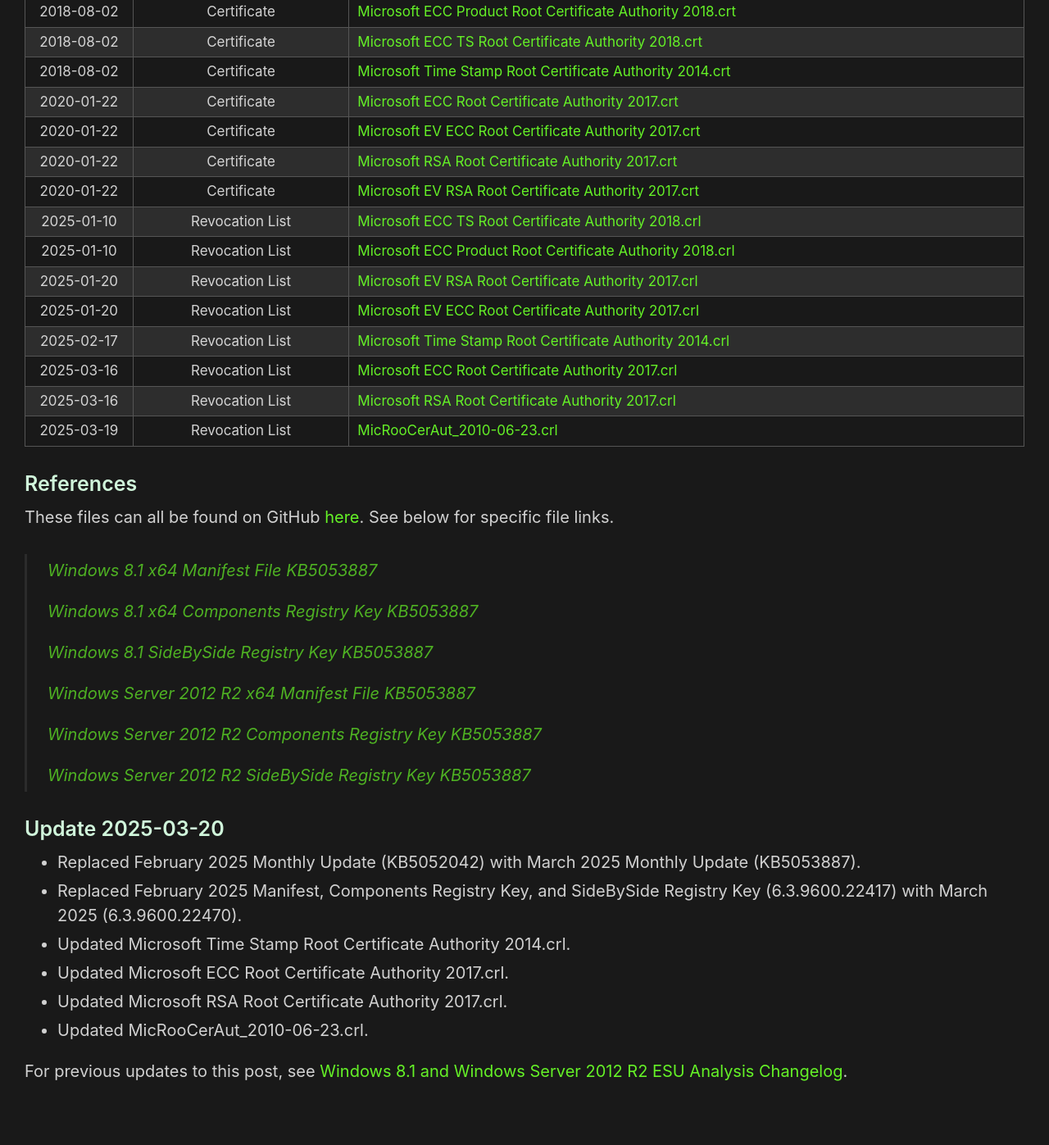
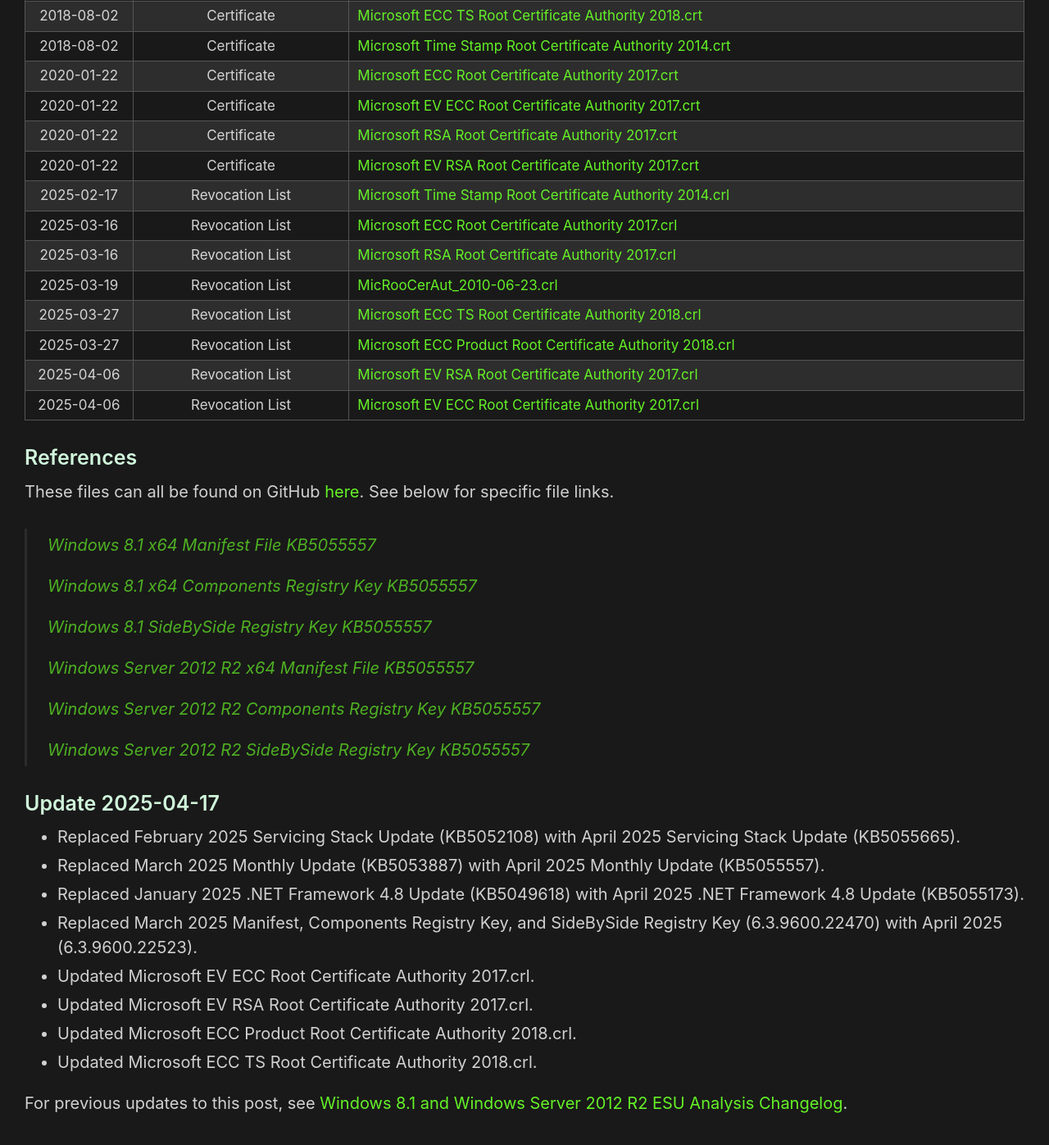
Before and after one commit to HackAndPwn/HackAndPwn.github.io, a Jekyll site: the page built from _posts/2024-01-21-windows-8.1-and-2012-r2-esu-analysis.md, in a window 1280 px wide and 1400 px high, scrolled down 3164 px. Shown: the top 1397 px of the window at 82% size. Built offline with Jekyll 4.4.1, drawn with Linux system fonts in a browser that asks for light colours; some of the changed text lies outside the part shown.

Commit message:
april 2025 updates

```diff
--- a/_posts/2024-01-21-windows-8.1-and-2012-r2-esu-analysis.md
+++ b/_posts/2024-01-21-windows-8.1-and-2012-r2-esu-analysis.md
@@ -2,7 +2,7 @@
 layout: post
 title: Windows 8.1 and Windows Server 2012 R2 ESU Analysis
 original_date: 2024-01-21
-date: 2025-03-20
+date: 2025-04-17
 ---
 
 The original Windows 7 ESU Analysis can be found [here](https://hackandpwn.com/windows-7-esu-analysis).  With the ending of support for Windows 8.1 and Server 2012 R2 in 2023, additional research was conducted to see if similar techniques would work for these operating systems as well.  It was determined that both Windows 8.1 and Windows Server 2012 R2 can be fully patched past the supported period.
@@ -17,35 +17,35 @@
 
 > <center><img src="/assets/2024-01-21-windows-8.1-and-2012-r2-esu-analysis/01.png"></center>
 
-### Install The Latest Servicing Stack Update (SSU) - KB5052108 (March 2025)
-Install [Windows8.1-KB5052108-x64.msu](https://github.com/HackAndPwn/Windows-8.1-And-Server-2012-R2-ESU-Analysis/raw/main/Patches/01_Windows8.1-KB5052108-x64.msu) and reboot the computer.
+### Install The Latest Servicing Stack Update (SSU) - KB5055665 (April 2025)
+Install [Windows8.1-KB5055665-x64.msu](https://github.com/HackAndPwn/Windows-8.1-And-Server-2012-R2-ESU-Analysis/raw/main/Patches/01_Windows8.1-KB5055665-x64.msu) and reboot the computer.
 
-### Install The Latest Monthly Cumulative Update Via Failed Reboot Technique - KB5053887 (March 2025)
-1. Install KB5053887 ( [Part 1](https://github.com/HackAndPwn/Windows-8.1-And-Server-2012-R2-ESU-Analysis/raw/main/Patches/02_Windows8.1-KB5053887-x64.zip.001) / [Part 2](https://github.com/HackAndPwn/Windows-8.1-And-Server-2012-R2-ESU-Analysis/raw/main/Patches/02_Windows8.1-KB5053887-x64.zip.002) / [Part 3](https://github.com/HackAndPwn/Windows-8.1-And-Server-2012-R2-ESU-Analysis/raw/main/Patches/02_Windows8.1-KB5053887-x64.zip.003) / [Part 4](https://github.com/HackAndPwn/Windows-8.1-And-Server-2012-R2-ESU-Analysis/raw/main/Patches/02_Windows8.1-KB5053887-x64.zip.004) / [Part 5](https://github.com/HackAndPwn/Windows-8.1-And-Server-2012-R2-ESU-Analysis/raw/main/Patches/02_Windows8.1-KB5053887-x64.zip.005) / [Part 6](https://github.com/HackAndPwn/Windows-8.1-And-Server-2012-R2-ESU-Analysis/raw/main/Patches/02_Windows8.1-KB5053887-x64.zip.006) ) and reboot the computer.  This will result in a failed update and rollback.
+### Install The Latest Monthly Cumulative Update Via Failed Reboot Technique - KB5055557 (April 2025)
+1. Install KB5055557 ( [Part 1](https://github.com/HackAndPwn/Windows-8.1-And-Server-2012-R2-ESU-Analysis/raw/main/Patches/02_Windows8.1-KB5055557-x64.zip.001) / [Part 2](https://github.com/HackAndPwn/Windows-8.1-And-Server-2012-R2-ESU-Analysis/raw/main/Patches/02_Windows8.1-KB5055557-x64.zip.002) / [Part 3](https://github.com/HackAndPwn/Windows-8.1-And-Server-2012-R2-ESU-Analysis/raw/main/Patches/02_Windows8.1-KB5055557-x64.zip.003) / [Part 4](https://github.com/HackAndPwn/Windows-8.1-And-Server-2012-R2-ESU-Analysis/raw/main/Patches/02_Windows8.1-KB5055557-x64.zip.004) / [Part 5](https://github.com/HackAndPwn/Windows-8.1-And-Server-2012-R2-ESU-Analysis/raw/main/Patches/02_Windows8.1-KB5055557-x64.zip.005) / [Part 6](https://github.com/HackAndPwn/Windows-8.1-And-Server-2012-R2-ESU-Analysis/raw/main/Patches/02_Windows8.1-KB5055557-x64.zip.006) ) and reboot the computer.  This will result in a failed update and rollback.
 2. Apply the  new Windows 8.1 or Server 2012 R2 SideBySide registry key linked below.
-3. Install KB5053887 again and reboot the computer.  This will result in a successful update.
+3. Install KB5055557 again and reboot the computer.  This will result in a successful update.
 
-### Install The Latest Monthly Cumulative Update Via Manifest/Component Technique - KB5053887 (March 2025)
+### Install The Latest Monthly Cumulative Update Via Manifest/Component Technique - KB5055557 (April 2025)
 If using the Manifest/Components registry key technique:
 1. Copy the manifest file linked below into the C:\Windows\WinSxS\Manifests folder.  This can be done by executing the following commands:
 > takeown /f C:\Windows\WinSxS\Manifests /a
 >
 > icacls C:\Windows\WinSxS\Manifests /grant Everyone:(F)
 >
-> copy amd64_microsoft-windows-s..edsecurityupdatesai_31bf3856ad364e35_6.3.9600.22470_none_599a5971f65090d1.manifest C:\Windows\WinSxS\Manifests
+> copy amd64_microsoft-windows-s..edsecurityupdatesai_31bf3856ad364e35_6.3.9600.22523_none_59d36bd1f6254e48.manifest C:\Windows\WinSxS\Manifests
 >
 > icacls C:\Windows\WinSxS\Manifests /remove Everyone
 >
 > icacls C:\Windows\WinSxS\Manifests /setowner "NT SERVICE\TrustedInstaller"
 2. Apply the new Windows 8.1 or Server 2012 R2 Components registry key linked below.
 3. Apply the new Windows 8.1 or Server 2012 R2 SideBySide registry key linked below.
-4. Install KB5053887 ( [Part 1](https://github.com/HackAndPwn/Windows-8.1-And-Server-2012-R2-ESU-Analysis/raw/main/Patches/02_Windows8.1-KB5053887-x64.zip.001) / [Part 2](https://github.com/HackAndPwn/Windows-8.1-And-Server-2012-R2-ESU-Analysis/raw/main/Patches/02_Windows8.1-KB5053887-x64.zip.002) / [Part 3](https://github.com/HackAndPwn/Windows-8.1-And-Server-2012-R2-ESU-Analysis/raw/main/Patches/02_Windows8.1-KB5053887-x64.zip.003) / [Part 4](https://github.com/HackAndPwn/Windows-8.1-And-Server-2012-R2-ESU-Analysis/raw/main/Patches/02_Windows8.1-KB5053887-x64.zip.004) / [Part 5](https://github.com/HackAndPwn/Windows-8.1-And-Server-2012-R2-ESU-Analysis/raw/main/Patches/02_Windows8.1-KB5053887-x64.zip.005) / [Part 6](https://github.com/HackAndPwn/Windows-8.1-And-Server-2012-R2-ESU-Analysis/raw/main/Patches/02_Windows8.1-KB5053887-x64.zip.006) ).
+4. Install KB5055557 ( [Part 1](https://github.com/HackAndPwn/Windows-8.1-And-Server-2012-R2-ESU-Analysis/raw/main/Patches/02_Windows8.1-KB5055557-x64.zip.001) / [Part 2](https://github.com/HackAndPwn/Windows-8.1-And-Server-2012-R2-ESU-Analysis/raw/main/Patches/02_Windows8.1-KB5055557-x64.zip.002) / [Part 3](https://github.com/HackAndPwn/Windows-8.1-And-Server-2012-R2-ESU-Analysis/raw/main/Patches/02_Windows8.1-KB5055557-x64.zip.003) / [Part 4](https://github.com/HackAndPwn/Windows-8.1-And-Server-2012-R2-ESU-Analysis/raw/main/Patches/02_Windows8.1-KB5055557-x64.zip.004) / [Part 5](https://github.com/HackAndPwn/Windows-8.1-And-Server-2012-R2-ESU-Analysis/raw/main/Patches/02_Windows8.1-KB5055557-x64.zip.005) / [Part 6](https://github.com/HackAndPwn/Windows-8.1-And-Server-2012-R2-ESU-Analysis/raw/main/Patches/02_Windows8.1-KB5055557-x64.zip.006) ).
 
 ### Install The Latest .NET 3.5 Update - KB5044012 (October 2024)
 Install [Windows8.1-KB5044012-x64.msu](https://github.com/HackAndPwn/Windows-8.1-And-Server-2012-R2-ESU-Analysis/raw/main/Patches/03_Windows8.1-KB5044012-x64.msu).
 
-### Install The Latest .NET 4.8 Update - KB5049618 (January 2025)
-Install [Windows8.1-KB5049618-x64-ndp48.msu](https://github.com/HackAndPwn/Windows-8.1-And-Server-2012-R2-ESU-Analysis/raw/main/Patches/04_Windows8.1-KB5049618-x64-ndp48.msu).
+### Install The Latest .NET 4.8 Update - KB5055173 (April 2025)
+Install [Windows8.1-KB5055173-x64-ndp48.msu](https://github.com/HackAndPwn/Windows-8.1-And-Server-2012-R2-ESU-Analysis/raw/main/Patches/04_Windows8.1-KB5055173-x64-ndp48.msu).
 
 ### Install The Latest Root Certificate Updates
 Finally, the latest Microsoft Root Certificates need to be installed into the Local Computer Trusted Root Authority Certificate Store.  A batch file to automatically install all certificates and revocation lists can be found here: [Import.cmd](https://github.com/HackAndPwn/Windows-7-Patching/blob/master/08_Certs/Import.cmd)
@@ -60,38 +60,40 @@
 <tr><td>2020-01-22</td><td>Certificate</td><td style="text-align:left"><a href="https://github.com/HackAndPwn/Windows-7-Patching/raw/master/08_Certs/Microsoft%20EV%20ECC%20Root%20Certificate%20Authority%202017.crt">Microsoft EV ECC Root Certificate Authority 2017.crt</a></td></tr>
 <tr><td>2020-01-22</td><td>Certificate</td><td style="text-align:left"><a href="https://github.com/HackAndPwn/Windows-7-Patching/raw/master/08_Certs/Microsoft%20RSA%20Root%20Certificate%20Authority%202017.crt">Microsoft RSA Root Certificate Authority 2017.crt</a></td></tr>
 <tr><td>2020-01-22</td><td>Certificate</td><td style="text-align:left"><a href="https://github.com/HackAndPwn/Windows-7-Patching/raw/master/08_Certs/Microsoft%20EV%20RSA%20Root%20Certificate%20Authority%202017.crt">Microsoft EV RSA Root Certificate Authority 2017.crt</a></td></tr>
-<tr><td>2025-01-10</td><td>Revocation List</td><td style="text-align:left"><a href="https://github.com/HackAndPwn/Windows-7-Patching/raw/master/08_Certs/Microsoft%20ECC%20TS%20Root%20Certificate%20Authority%202018.crl">Microsoft ECC TS Root Certificate Authority 2018.crl</a></td></tr>
-<tr><td>2025-01-10</td><td>Revocation List</td><td style="text-align:left"><a href="https://github.com/HackAndPwn/Windows-7-Patching/raw/master/08_Certs/Microsoft%20ECC%20Product%20Root%20Certificate%20Authority%202018.crl">Microsoft ECC Product Root Certificate Authority 2018.crl</a></td></tr>
-<tr><td>2025-01-20</td><td>Revocation List</td><td style="text-align:left"><a href="https://github.com/HackAndPwn/Windows-7-Patching/raw/master/08_Certs/Microsoft%20EV%20RSA%20Root%20Certificate%20Authority%202017.crl">Microsoft EV RSA Root Certificate Authority 2017.crl</a></td></tr>
-<tr><td>2025-01-20</td><td>Revocation List</td><td style="text-align:left"><a href="https://github.com/HackAndPwn/Windows-7-Patching/raw/master/08_Certs/Microsoft%20EV%20ECC%20Root%20Certificate%20Authority%202017.crl">Microsoft EV ECC Root Certificate Authority 2017.crl</a></td></tr>
 <tr><td>2025-02-17</td><td>Revocation List</td><td style="text-align:left"><a href="https://github.com/HackAndPwn/Windows-7-Patching/raw/master/08_Certs/Microsoft%20Time%20Stamp%20Root%20Certificate%20Authority%202014.crl">Microsoft Time Stamp Root Certificate Authority 2014.crl</a></td></tr>
 <tr><td>2025-03-16</td><td>Revocation List</td><td style="text-align:left"><a href="https://github.com/HackAndPwn/Windows-7-Patching/raw/master/08_Certs/Microsoft%20ECC%20Root%20Certificate%20Authority%202017.crl">Microsoft ECC Root Certificate Authority 2017.crl</a></td></tr>
 <tr><td>2025-03-16</td><td>Revocation List</td><td style="text-align:left"><a href="https://github.com/HackAndPwn/Windows-7-Patching/raw/master/08_Certs/Microsoft%20RSA%20Root%20Certificate%20Authority%202017.crl">Microsoft RSA Root Certificate Authority 2017.crl</a></td></tr>
 <tr><td>2025-03-19</td><td>Revocation List</td><td style="text-align:left"><a href="https://github.com/HackAndPwn/Windows-7-Patching/raw/master/08_Certs/MicRooCerAut_2010-06-23.crl">MicRooCerAut_2010-06-23.crl</a></td></tr>
+<tr><td>2025-03-27</td><td>Revocation List</td><td style="text-align:left"><a href="https://github.com/HackAndPwn/Windows-7-Patching/raw/master/08_Certs/Microsoft%20ECC%20TS%20Root%20Certificate%20Authority%202018.crl">Microsoft ECC TS Root Certificate Authority 2018.crl</a></td></tr>
+<tr><td>2025-03-27</td><td>Revocation List</td><td style="text-align:left"><a href="https://github.com/HackAndPwn/Windows-7-Patching/raw/master/08_Certs/Microsoft%20ECC%20Product%20Root%20Certificate%20Authority%202018.crl">Microsoft ECC Product Root Certificate Authority 2018.crl</a></td></tr>
+<tr><td>2025-04-06</td><td>Revocation List</td><td style="text-align:left"><a href="https://github.com/HackAndPwn/Windows-7-Patching/raw/master/08_Certs/Microsoft%20EV%20RSA%20Root%20Certificate%20Authority%202017.crl">Microsoft EV RSA Root Certificate Authority 2017.crl</a></td></tr>
+<tr><td>2025-04-06</td><td>Revocation List</td><td style="text-align:left"><a href="https://github.com/HackAndPwn/Windows-7-Patching/raw/master/08_Certs/Microsoft%20EV%20ECC%20Root%20Certificate%20Authority%202017.crl">Microsoft EV ECC Root Certificate Authority 2017.crl</a></td></tr>
 </tbody></table>
 
 ### References
 
 These files can all be found on GitHub [here](https://github.com/HackAndPwn/Windows-8.1-And-Server-2012-R2-ESU-Analysis).  See below for specific file links.
 
-> [Windows 8.1 x64 Manifest File KB5053887](https://github.com/HackAndPwn/Windows-8.1-And-Server-2012-R2-ESU-Analysis/blob/main/2025_03/amd64_microsoft-windows-s..edsecurityupdatesai_31bf3856ad364e35_6.3.9600.22470_none_599a5971f65090d1.manifest)
+> [Windows 8.1 x64 Manifest File KB5055557](https://github.com/HackAndPwn/Windows-8.1-And-Server-2012-R2-ESU-Analysis/blob/main/2025_04/amd64_microsoft-windows-s..edsecurityupdatesai_31bf3856ad364e35_6.3.9600.22523_none_59d36bd1f6254e48.manifest)
 >
-> [Windows 8.1 x64 Components Registry Key KB5053887](https://github.com/HackAndPwn/Windows-8.1-And-Server-2012-R2-ESU-Analysis/blob/main/2025_03/8.1_x64_ComponentsRegistryKey.reg)
+> [Windows 8.1 x64 Components Registry Key KB5055557](https://github.com/HackAndPwn/Windows-8.1-And-Server-2012-R2-ESU-Analysis/blob/main/2025_04/8.1_x64_ComponentsRegistryKey.reg)
 >
-> [Windows 8.1 SideBySide Registry Key KB5053887](https://github.com/HackAndPwn/Windows-8.1-And-Server-2012-R2-ESU-Analysis/blob/main/2025_03/8.1_x64_SideBySideRegistryKey_x64.reg)
+> [Windows 8.1 SideBySide Registry Key KB5055557](https://github.com/HackAndPwn/Windows-8.1-And-Server-2012-R2-ESU-Analysis/blob/main/2025_04/8.1_x64_SideBySideRegistryKey_x64.reg)
 >
-> [Windows Server 2012 R2 x64 Manifest File KB5053887](https://github.com/HackAndPwn/Windows-8.1-And-Server-2012-R2-ESU-Analysis/blob/main/2025_03/amd64_microsoft-windows-s..edsecurityupdatesai_31bf3856ad364e35_6.3.9600.22470_none_599a5971f65090d1.manifest)
+> [Windows Server 2012 R2 x64 Manifest File KB5055557](https://github.com/HackAndPwn/Windows-8.1-And-Server-2012-R2-ESU-Analysis/blob/main/2025_04/amd64_microsoft-windows-s..edsecurityupdatesai_31bf3856ad364e35_6.3.9600.22523_none_59d36bd1f6254e48.manifest)
 >
-> [Windows Server 2012 R2 Components Registry Key KB5053887](https://github.com/HackAndPwn/Windows-8.1-And-Server-2012-R2-ESU-Analysis/blob/main/2025_03/Server_2012_R2_x64_ComponentsRegistryKey.reg)
+> [Windows Server 2012 R2 Components Registry Key KB5055557](https://github.com/HackAndPwn/Windows-8.1-And-Server-2012-R2-ESU-Analysis/blob/main/2025_04/Server_2012_R2_x64_ComponentsRegistryKey.reg)
 >
-> [Windows Server 2012 R2 SideBySide Registry Key KB5053887](https://github.com/HackAndPwn/Windows-8.1-And-Server-2012-R2-ESU-Analysis/blob/main/2025_03/Server_2012_R2_x64_SideBySideRegistryKey_x64.reg)
+> [Windows Server 2012 R2 SideBySide Registry Key KB5055557](https://github.com/HackAndPwn/Windows-8.1-And-Server-2012-R2-ESU-Analysis/blob/main/2025_04/Server_2012_R2_x64_SideBySideRegistryKey_x64.reg)
 
-### Update 2025-03-20
-* Replaced February 2025 Monthly Update (KB5052042) with March 2025 Monthly Update (KB5053887).
-* Replaced February 2025 Manifest, Components Registry Key, and SideBySide Registry Key (6.3.9600.22417) with March 2025 (6.3.9600.22470).
-* Updated Microsoft Time Stamp Root Certificate Authority 2014.crl.
-* Updated Microsoft ECC Root Certificate Authority 2017.crl.
-* Updated Microsoft RSA Root Certificate Authority 2017.crl.
-* Updated MicRooCerAut_2010-06-23.crl.
+### Update 2025-04-17
+* Replaced February 2025 Servicing Stack Update (KB5052108) with April 2025 Servicing Stack Update (KB5055665).
+* Replaced March 2025 Monthly Update (KB5053887) with April 2025 Monthly Update (KB5055557).
+* Replaced January 2025 .NET Framework 4.8 Update (KB5049618) with April 2025 .NET Framework 4.8 Update (KB5055173).
+* Replaced March 2025 Manifest, Components Registry Key, and SideBySide Registry Key (6.3.9600.22470) with April 2025 (6.3.9600.22523).
+* Updated Microsoft EV ECC Root Certificate Authority 2017.crl.
+* Updated Microsoft EV RSA Root Certificate Authority 2017.crl.
+* Updated Microsoft ECC Product Root Certificate Authority 2018.crl.
+* Updated Microsoft ECC TS Root Certificate Authority 2018.crl.
 
 For previous updates to this post, see [Windows 8.1 and Windows Server 2012 R2 ESU Analysis Changelog](https://hackandpwn.com/windows-8.1-and-2012-r2-esu-analysis-changelog/).
```
Also changed, not shown: _posts/2020-05-23-windows-7-esu-patching-changelog.md (+7 -0 lines), _posts/2020-05-23-windows-7-esu-patching.md (+17 -14 lines), _posts/2020-09-12-windows-7-esu-analysis-updates-changelog.md (+4 -0 lines), _posts/2020-09-12-windows-7-esu-analysis-updates.md (+13 -12 lines), _posts/2024-01-21-windows-8.1-and-2012-r2-esu-analysis-changelog.md (+8 -0 lines).
